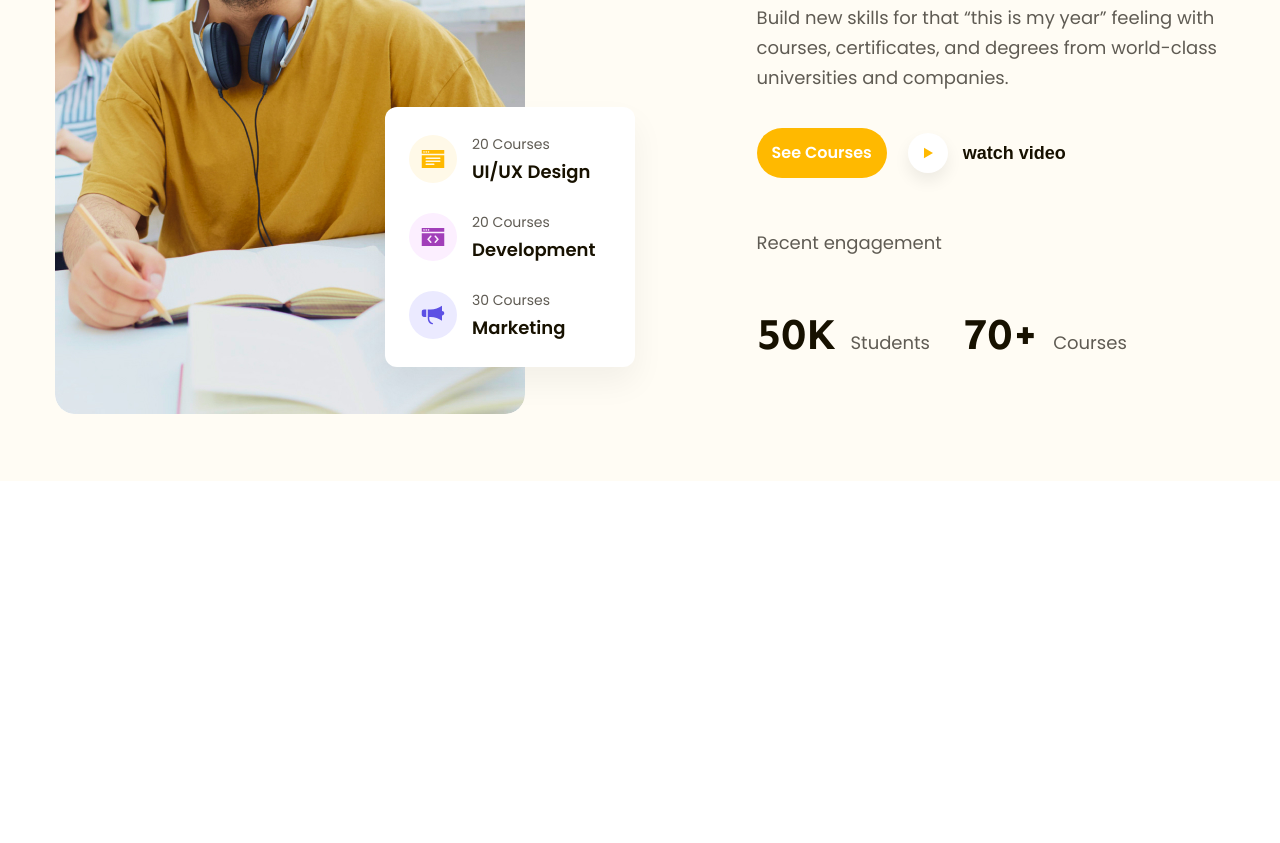
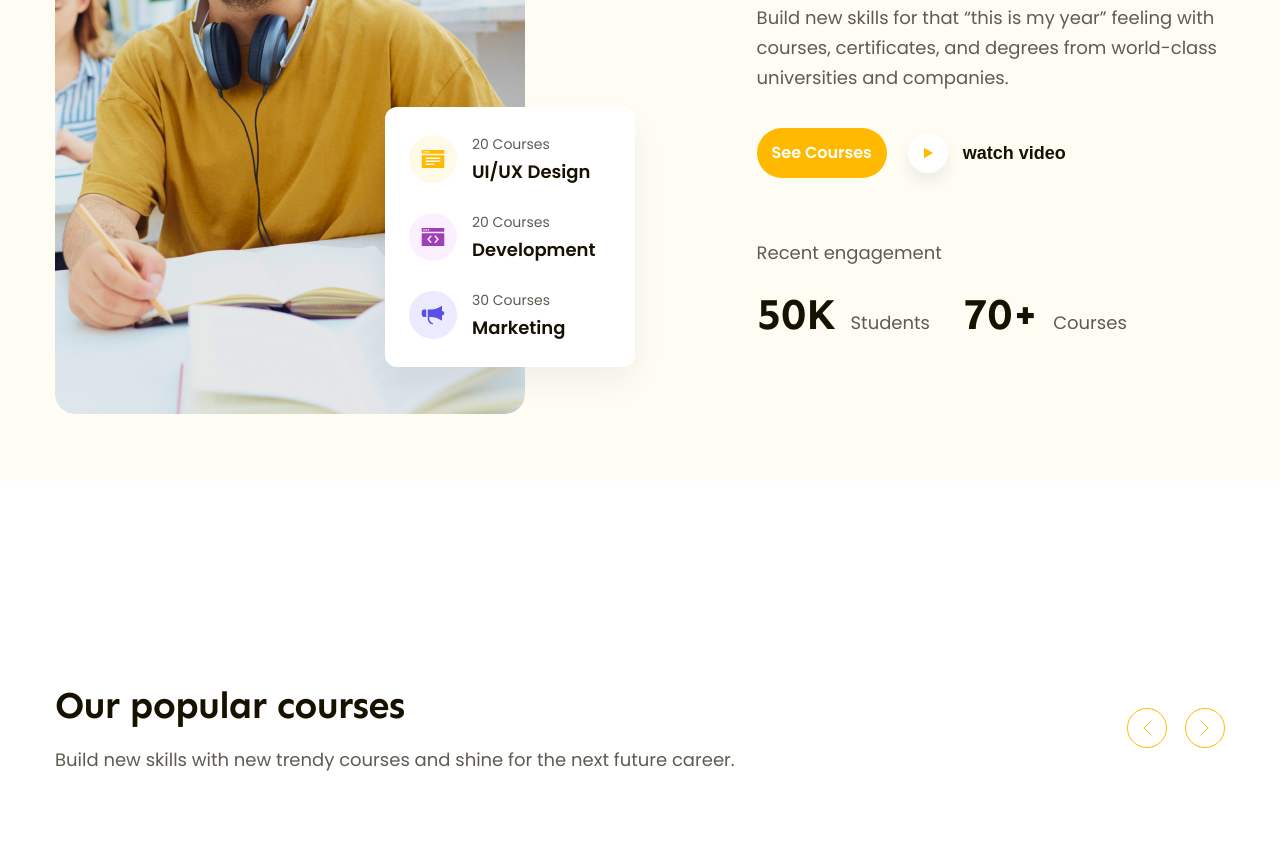
Before and after one commit to VuVanDao/header, a plain HTML site: page index.html in a window 1280 px wide. Shown: the part 415-1258 px from the top of the page. Drawn offline with Linux system fonts and the light colour scheme.

Commit message:
4/5/2024

```diff
--- a/index.html
+++ b/index.html
@@ -118,6 +118,57 @@
           </div>
         </div>
       </div>
+
+      <!-- popular -->
+      <div class="popular">
+        <div class="main-content">
+          <div class="popular-top">
+            <!-- popular-left -->
+            <div class="info">
+              <h2 class="heading-lv2">Our popular courses</h2>
+              <p class="desc">
+                Build new skills with new trendy courses and shine for the next
+                future career.
+              </p>
+            </div>
+            <!-- popular-right -->
+            <div class="control">
+              <button class="control-btn">
+                <svg
+                  width="8"
+                  height="14"
+                  viewBox="0 0 8 14"
+                  fill="none"
+                  xmlns="http://www.w3.org/2000/svg"
+                >
+                  <path
+                    d="M7 1L1 7L7 13"
+                    stroke="currentColor"
+                    stroke-linecap="round"
+                    stroke-linejoin="round"
+                  />
+                </svg>
+              </button>
+              <button class="control-btn">
+                <svg
+                  width="8"
+                  height="14"
+                  viewBox="0 0 8 14"
+                  fill="none"
+                  xmlns="http://www.w3.org/2000/svg"
+                >
+                  <path
+                    d="M1 1L7 7L1 13"
+                    stroke="currentColor"
+                    stroke-linecap="round"
+                    stroke-linejoin="round"
+                  />
+                </svg>
+              </button>
+            </div>
+          </div>
+        </div>
+      </div>
     </main>
   </body>
 </html>
--- a/styles.css
+++ b/styles.css
@@ -13,9 +13,17 @@ body {
   font-family: "Poppins", sans-serif;
   /* flex-wrap: wrap; */
 }
-/* comon */
+/* ================comon================= */
 a {
   text-decoration: none;
+}
+.heading-lv2 {
+  color: #171100;
+  font-family: var(--font-heading);
+  font-size: 3.8rem;
+  font-weight: 700;
+  line-height: 1.27; /* 126.316% */
+  letter-spacing: -0.76px;
 }
 .main-content {
   width: 1170px;
@@ -183,7 +191,7 @@ a {
 .hero .cta-group {
   margin-top: 35px;
   display: flex;
-  margin-bottom: 50px;
+  margin-bottom: 60px;
 }
 .hero .cta-group .btn-cta {
   background-color: var(--primary-color);
@@ -216,12 +224,12 @@ a {
   /* margin-bottom: 50px; */
 }
 .hero .desc-recent {
-  margin-bottom: 50px;
+  margin-bottom: 10px;
   /* background-color: #ffb900; */
 }
-.hero .stat {
-  margin-top: 10px;
-}
+/* .hero .stat {
+   margin-bottom: 60px;
+} */
 .stat strong {
   color: #171100;
   font-family: var(--font-heading);
@@ -233,3 +241,41 @@ a {
 .stat strong:nth-child(2) {
   margin-left: 28px;
 }
+/* popular */
+.popular {
+  padding: 65px 0;
+  /* background-color: aqua; */
+  margin-top: 135px;
+}
+.popular .desc {
+  margin-top: 16px;
+  color: #5f5b53;
+  font-size: 1.8rem;
+  font-weight: 400;
+  line-height: 1.67; /* 166.667% */
+}
+.popular-top {
+  display: flex;
+  justify-content: space-between;
+}
+.popular-top .control {
+  display: flex;
+  gap: 18px;
+  align-items: center;
+}
+.popular-top .control-btn {
+  display: flex;
+  justify-content: center;
+  align-items: center;
+  background: transparent;
+  width: 40px;
+  height: 40px;
+  border-radius: 50%;
+  color: var(--primary-color);
+  border: 1px solid var(--primary-color);
+}
+.popular-top .control-btn:hover {
+  background-color: var(--primary-color);
+  color: #fff;
+  cursor: pointer;
+}
```
Also changed, not shown: icon/4.5.2024(2).svg (added), icon/4.5.2024.svg (added).
